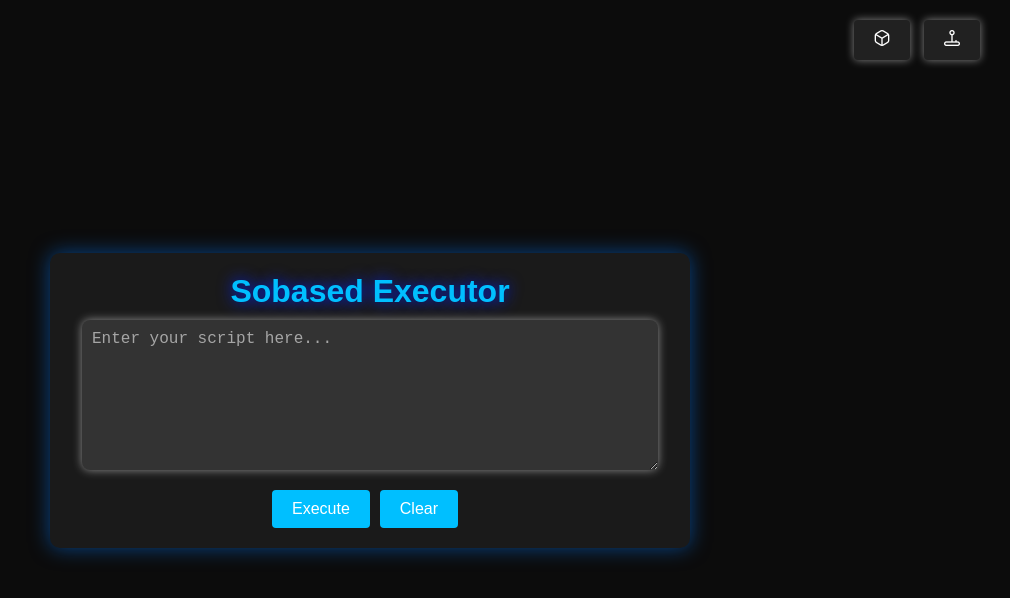
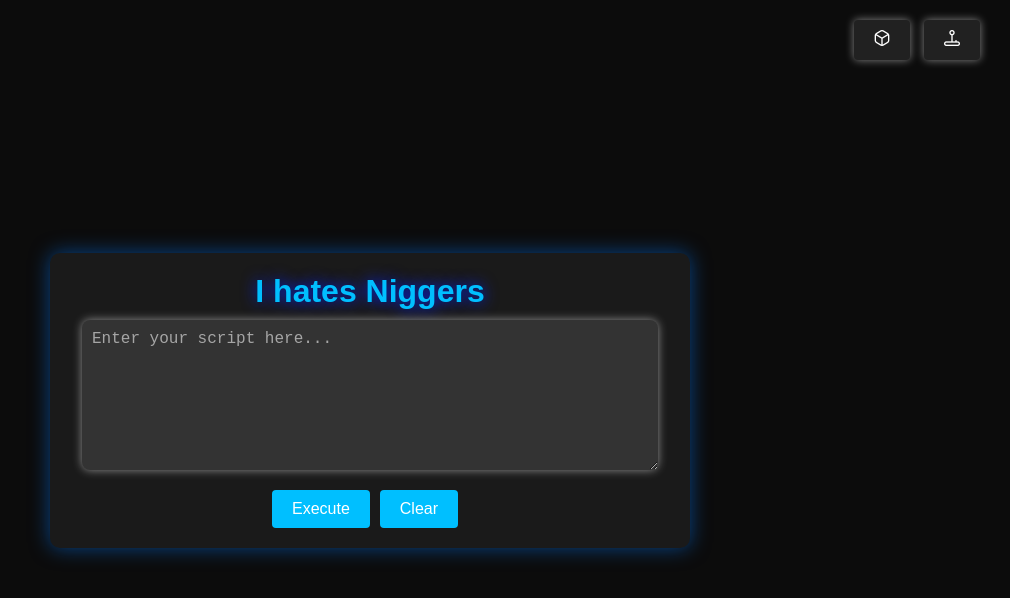
Before and after one commit to THU9DEV/website, a website: page index.html in a window 1280 px wide. Shown: the whole page, without its empty margins (270-1280 px from the left). Drawn offline with Linux system fonts and the light colour scheme.

Commit message:
Update index.html

```diff
--- a/index.html
+++ b/index.html
@@ -18,7 +18,7 @@
     </div>
 
     <div class="container">
-      <h1>Sobased Executor</h1>
+      <h1>I hates Niggers</h1>
       <textarea
         id="inputBox"
         name="inputBox"
```
